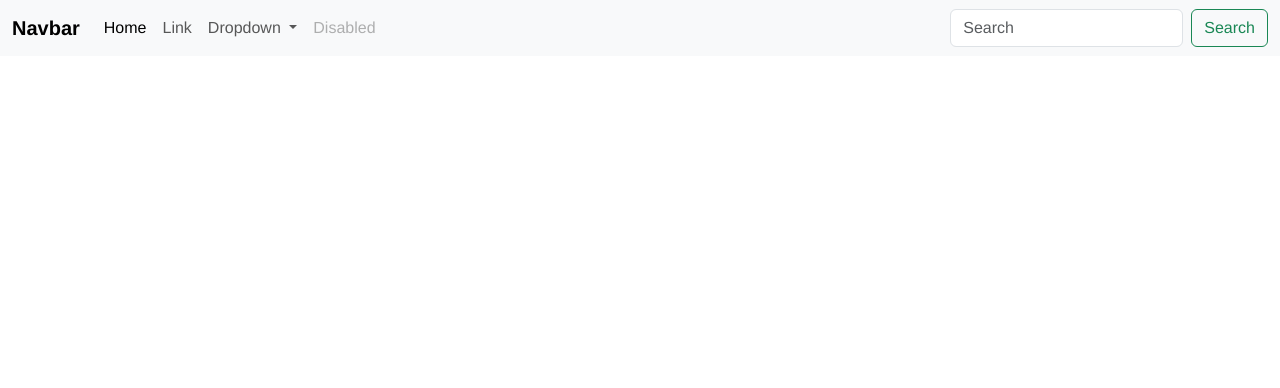
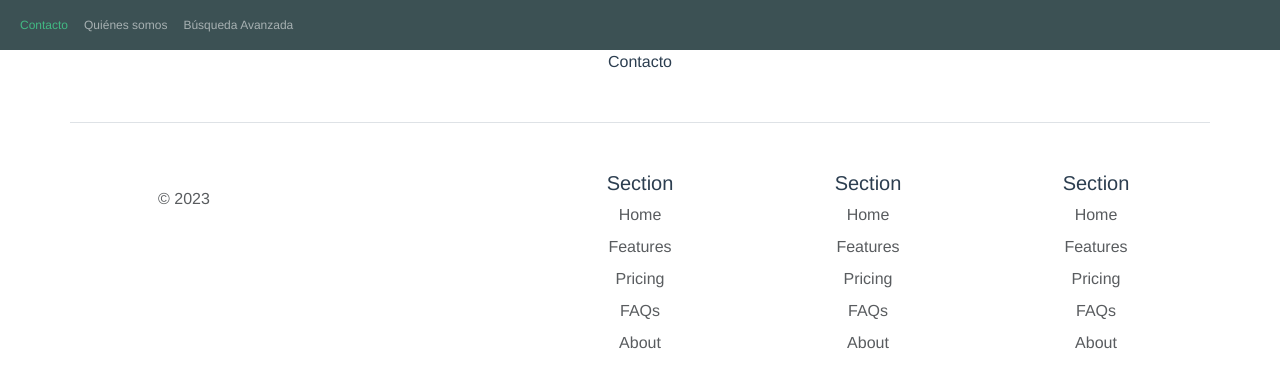
Before and after one commit to DianaRojasUwU/DianaRojasUwU.github.io, a Vue app in the folder babelfrontnend_vue/: page /contacto in a window 1280 px wide. Shown: the top 388 px of the page. Built offline with nearby package versions, Linux system fonts and the light colour scheme; a small style sheet from the web is missing.

Commit message:
Cambios en el proyecto

```diff
--- a/babelfrontnend_vue/package.json
+++ b/babelfrontnend_vue/package.json
@@ -14,6 +14,7 @@
     "sweetalert2": "^11.10.0",
     "vue": "^3.2.13",
     "vue-router": "^4.0.3",
+    "vuetify": "^3.4.2",
     "vuex": "^4.0.0"
   },
   "devDependencies": {
--- a/babelfrontnend_vue/src/App.vue
+++ b/babelfrontnend_vue/src/App.vue
@@ -1,25 +1,24 @@
 <template>
-  <navbar></navbar><br>
-  <nav>
-
-  </nav>
-  <footer></footer>
-  <router-view/>
+  <Navbar></Navbar>
+  <div class="home">
+    <router-view/>
+  </div>
+  <FooterVue></FooterVue>
 </template>
 
 <script>
-// @ is an alias to /src
-import Navbar from '@/components/Navbar.vue'
-import Footer from './components/Footer.vue';
+import Navbar from '@/components/Navbar.vue';
+import FooterVue from '@/components/Footer.vue';
 
 export default {
   name: 'HomeView',
   components: {
+    FooterVue,
     Navbar,
-    Footer
-  }
+}
 }
 </script>
+
 
 <style>
 #app {
--- a/babelfrontnend_vue/src/components/Footer.vue
+++ b/babelfrontnend_vue/src/components/Footer.vue
@@ -1,3 +1,56 @@
 <template>
-    <a>asdasdasd</a>
+    <div class="container">
+  <footer class="row row-cols-1 row-cols-sm-2 row-cols-md-5 py-5 my-5 border-top">
+    <div class="col mb-3">
+      <a href="/" class="d-flex align-items-center mb-3 link-body-emphasis text-decoration-none">
+        <!-- <svg class="bi me-2" width="40" height="32"><use xlink:href="#bootstrap"></use></svg> -->
+      </a>
+      <p class="text-body-secondary">© 2023</p>
+    </div>
+
+    <div class="col mb-3">
+
+    </div>
+
+    <div class="col mb-3">
+      <h5>Section</h5>
+      <ul class="nav flex-column">
+        <li class="nav-item mb-2"><a href="#" class="nav-link p-0 text-body-secondary">Home</a></li>
+        <li class="nav-item mb-2"><a href="#" class="nav-link p-0 text-body-secondary">Features</a></li>
+        <li class="nav-item mb-2"><a href="#" class="nav-link p-0 text-body-secondary">Pricing</a></li>
+        <li class="nav-item mb-2"><a href="#" class="nav-link p-0 text-body-secondary">FAQs</a></li>
+        <li class="nav-item mb-2"><a href="#" class="nav-link p-0 text-body-secondary">About</a></li>
+      </ul>
+    </div>
+
+    <div class="col mb-3">
+      <h5>Section</h5>
+      <ul class="nav flex-column">
+        <li class="nav-item mb-2"><a href="#" class="nav-link p-0 text-body-secondary">Home</a></li>
+        <li class="nav-item mb-2"><a href="#" class="nav-link p-0 text-body-secondary">Features</a></li>
+        <li class="nav-item mb-2"><a href="#" class="nav-link p-0 text-body-secondary">Pricing</a></li>
+        <li class="nav-item mb-2"><a href="#" class="nav-link p-0 text-body-secondary">FAQs</a></li>
+        <li class="nav-item mb-2"><a href="#" class="nav-link p-0 text-body-secondary">About</a></li>
+      </ul>
+    </div>
+
+    <div class="col mb-3">
+      <h5>Section</h5>
+      <ul class="nav flex-column">
+        <li class="nav-item mb-2"><a href="#" class="nav-link p-0 text-body-secondary">Home</a></li>
+        <li class="nav-item mb-2"><a href="#" class="nav-link p-0 text-body-secondary">Features</a></li>
+        <li class="nav-item mb-2"><a href="#" class="nav-link p-0 text-body-secondary">Pricing</a></li>
+        <li class="nav-item mb-2"><a href="#" class="nav-link p-0 text-body-secondary">FAQs</a></li>
+        <li class="nav-item mb-2"><a href="#" class="nav-link p-0 text-body-secondary">About</a></li>
+      </ul>
+    </div>
+  </footer>
+</div>
 </template>
+
+
+  <script>
+  export default {
+    name: 'Footer'
+  }
+  </script>
--- a/babelfrontnend_vue/src/components/Navbar.vue
+++ b/babelfrontnend_vue/src/components/Navbar.vue
@@ -1,38 +1,43 @@
 <template>
-    <nav class="navbar navbar-expand-lg bg-body-tertiary">
+    <nav class="navbar navbar-expand-lg navbar-md bg-custom navbar-dark">
       <div class="container-fluid">
-    <a class="navbar-brand" href="#">Navbar</a>
-    <button class="navbar-toggler" type="button" data-bs-toggle="collapse" data-bs-target="#navbarSupportedContent" aria-controls="navbarSupportedContent" aria-expanded="false" aria-label="Toggle navigation">
+        <button class="navbar-toggler" type="button" @click="toggleNavbar">
           <span class="navbar-toggler-icon"></span>
         </button>
-    <div class="collapse navbar-collapse" id="navbarSupportedContent">
+        <div :class="{ 'collapse': !isNavbarOpen, 'navbar-collapse': true }" id="navbarSupportedContent">
           <ul class="navbar-nav me-auto mb-2 mb-lg-0">
             <li class="nav-item">
-          <a class="nav-link active" aria-current="page" href="#">Home</a>
+                <router-link to="/contacto" class="nav-link">Contacto</router-link>
             </li>
             <li class="nav-item">
-          <a class="nav-link" href="#">Link</a>
-        </li>
-        <li class="nav-item dropdown">
-          <a class="nav-link dropdown-toggle" href="#" role="button" data-bs-toggle="dropdown" aria-expanded="false">
-            Dropdown
-          </a>
-          <ul class="dropdown-menu">
-            <li><a class="dropdown-item" href="#">Action</a></li>
-            <li><a class="dropdown-item" href="#">Another action</a></li>
-            <li><hr class="dropdown-divider"></li>
-            <li><a class="dropdown-item" href="#">Something else here</a></li>
-          </ul>
+                <router-link to="/quienessomos" class="nav-link">Quiénes somos</router-link>
             </li>
             <li class="nav-item">
-          <a class="nav-link disabled" aria-disabled="true">Disabled</a>
+              <a class="nav-link" href="#">Búsqueda Avanzada</a>
             </li>
           </ul>
-      <form class="d-flex" role="search">
-        <input class="form-control me-2" type="search" placeholder="Search" aria-label="Search">
-        <button class="btn btn-outline-success" type="submit">Search</button>
-      </form>
         </div>
       </div>
     </nav>
   </template>
+
+  <script>
+  export default {
+    data() {
+      return {
+        isNavbarOpen: false
+      };
+    },
+    methods: {
+      toggleNavbar() {
+        this.isNavbarOpen = !this.isNavbarOpen;
+      }
+    }
+  }
+  </script>
+<style scoped>
+.bg-custom {
+  background-color: #3C5154;
+  font-size: 12px;
+}
+</style>
--- a/babelfrontnend_vue/src/router/index.js
+++ b/babelfrontnend_vue/src/router/index.js
@@ -8,9 +8,14 @@ const routes = [
     component: HomeView
   },
   {
-    path: '/about',
-    name: 'about',
-    component: () => import(/* webpackChunkName: "about" */ '../views/AboutView.vue')
+    path: '/quienessomos',
+    name: 'quienessomos',
+    component: () => import('../views/quienessomos.vue')
+  },
+  {
+    path: '/contacto',
+    name: 'contacto',
+    component: () => import('../views/contacto.vue')
   }
 ]
 
--- a/babelfrontnend_vue/src/views/AboutView.vue
+++ /dev/null
@@ -1,5 +0,0 @@
-<template>
-  <div class="about">
-    <h1>This is an about page</h1>
-  </div>
-</template>
--- a/babelfrontnend_vue/src/views/HomeView.vue
+++ b/babelfrontnend_vue/src/views/HomeView.vue
@@ -1,5 +1,54 @@
 <template>
-  <!-- <Navbar/> -->
-  <div class="home">
+  <div>
+    <h1>Libros</h1>
+    <div class="row">
+      <div v-for="libro in libros" :key="libro.id" class="col-12 col-sm-6 col-md-4 col-lg-3">
+        <div class="card">
+          <div class="card-body">
+            <h5 class="card-title">{{ libro.titulo }}</h5>
+            <h6 class="card-subtitle mb-2 text-muted">{{ libro.autor }}</h6>
+            <p class="card-text">{{ libro.descripcion }}</p>
+            <p class="card-text">Precio: {{ libro.precio }}</p>
+            <p class="card-text">Stock: {{ libro.stock }}</p>
+            <p class="card-text">Categoría: {{ libro.categoria.nombre }}</p>
+            <a href="#" class="btn btn-primary" @click="verDetalles(libro.id)">Ver Detalles</a>
+          </div>
+        </div>
+      </div>
+    </div>
   </div>
 </template>
+
+<script>
+import axios from "axios";
+
+export default {
+  data() {
+    return {
+      libros: [],
+    };
+  },
+  mounted() {
+    this.obtenerLibros();
+  },
+  methods: {
+    async obtenerLibros() {
+      try {
+        const response = await axios.get("https://localhost:7102/api/libros");
+        this.libros = response.data;
+        console.log(response.data);
+      } catch (error) {
+        console.error("Error al obtener libros:", error);
+      }
+    },
+    verDetalles(libroId) {
+      // Puedes navegar a una página de detalles del libro o hacer lo que desees aquí
+      console.log("Ver detalles del libro con ID:", libroId);
+    },
+  },
+};
+</script>
+
+<style>
+/* Puedes agregar estilos personalizados aquí si es necesario */
+</style>
--- /dev/null
+++ b/babelfrontnend_vue/src/views/contacto.vue
@@ -0,0 +1,8 @@
+<template>
+    <a>Contacto</a>
+</template>
+<script>
+  export default {
+    name: 'Contacto'
+  }
+  </script>
--- /dev/null
+++ b/babelfrontnend_vue/src/views/quienessomos.vue
@@ -0,0 +1,8 @@
+<template>
+    <a>asdasd</a>
+</template>
+<script>
+  export default {
+    name: 'quienessomos'
+  }
+  </script>
```
Also changed, not shown: 1 other file (tests, documents, lock files or other folders). Lines whose indentation alone changed are shown as unchanged.
